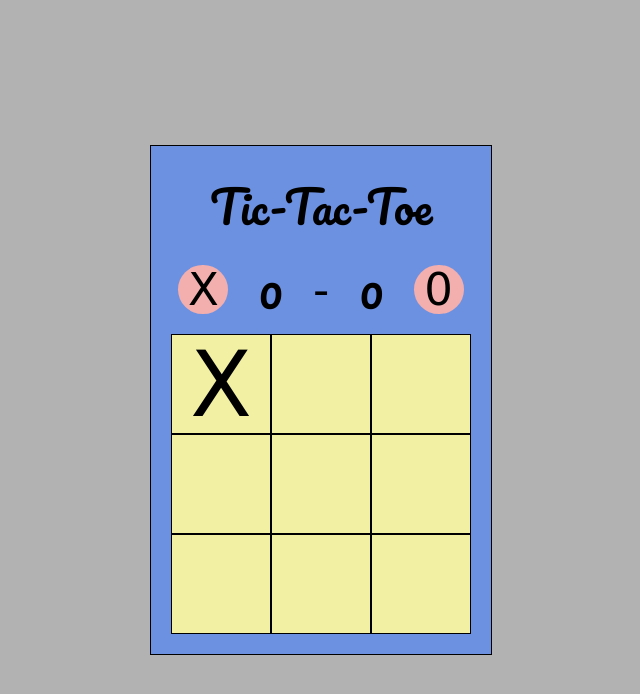
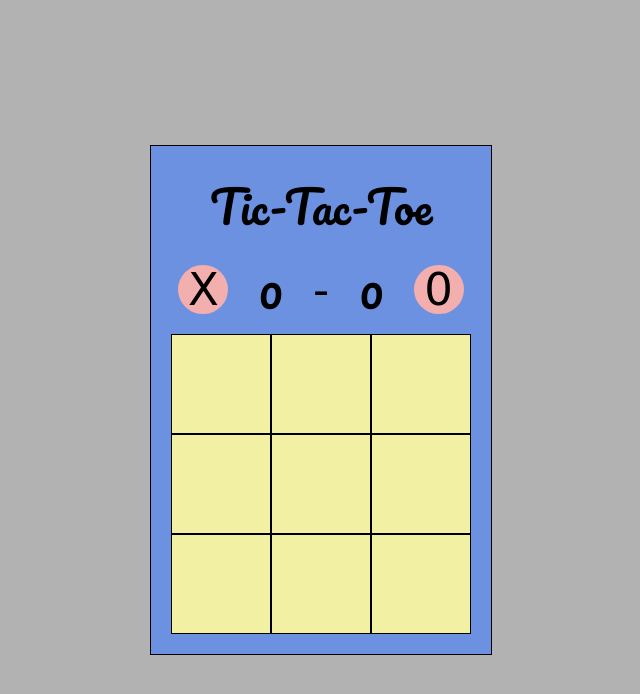
Before and after one commit to VictorPoprozhuk/tic-tac-tao, a plain HTML site: page index.html in a window 1280 px wide. Shown: the whole page, without its empty margins (319-959 px from the left). Drawn offline with Linux system fonts and the light colour scheme; a web font is replaced by a local one.

Commit message:
Update index.html

```diff
--- a/index.html
+++ b/index.html
@@ -20,7 +20,7 @@
                <div class="score_0 score">0</div>
           </div>
           <div class="area">
-               <div class="box">X</div>
+               <div class="box"></div>
                <div class="box"></div>
                <div class="box"></div>
                <div class="box"></div>
```
